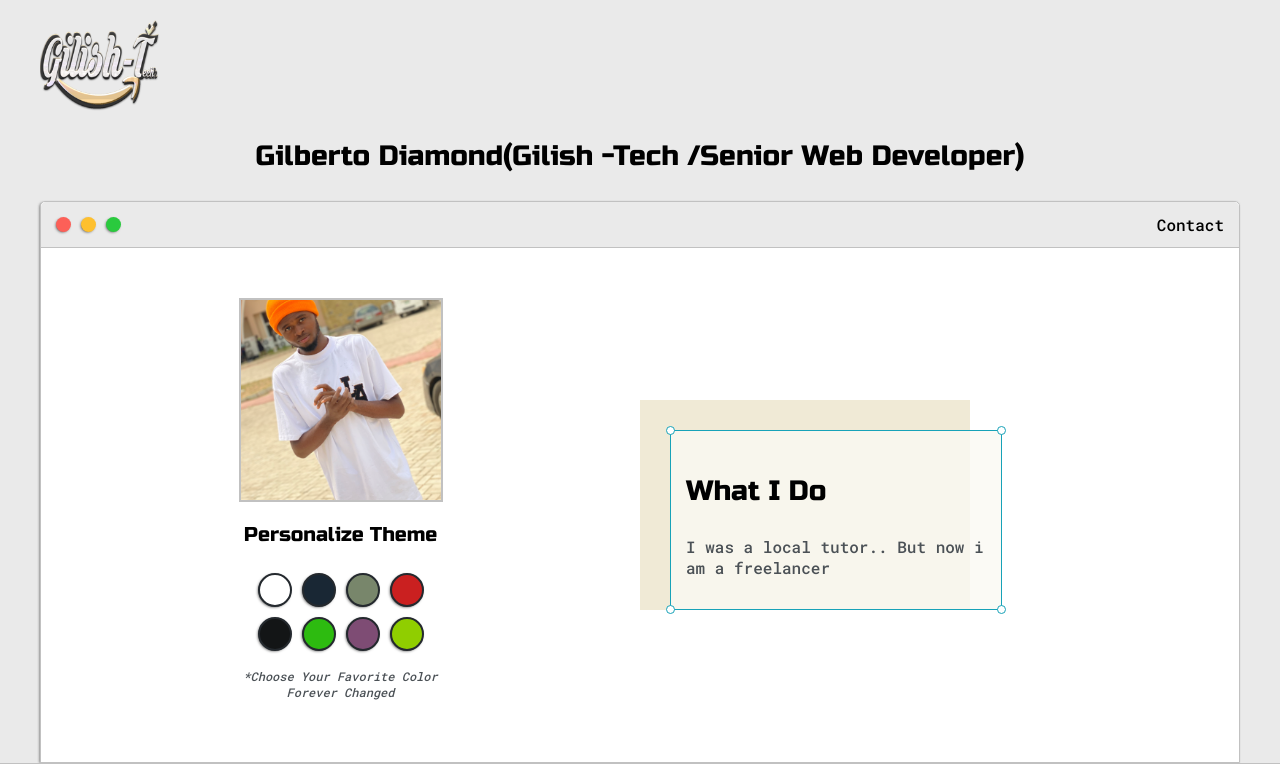
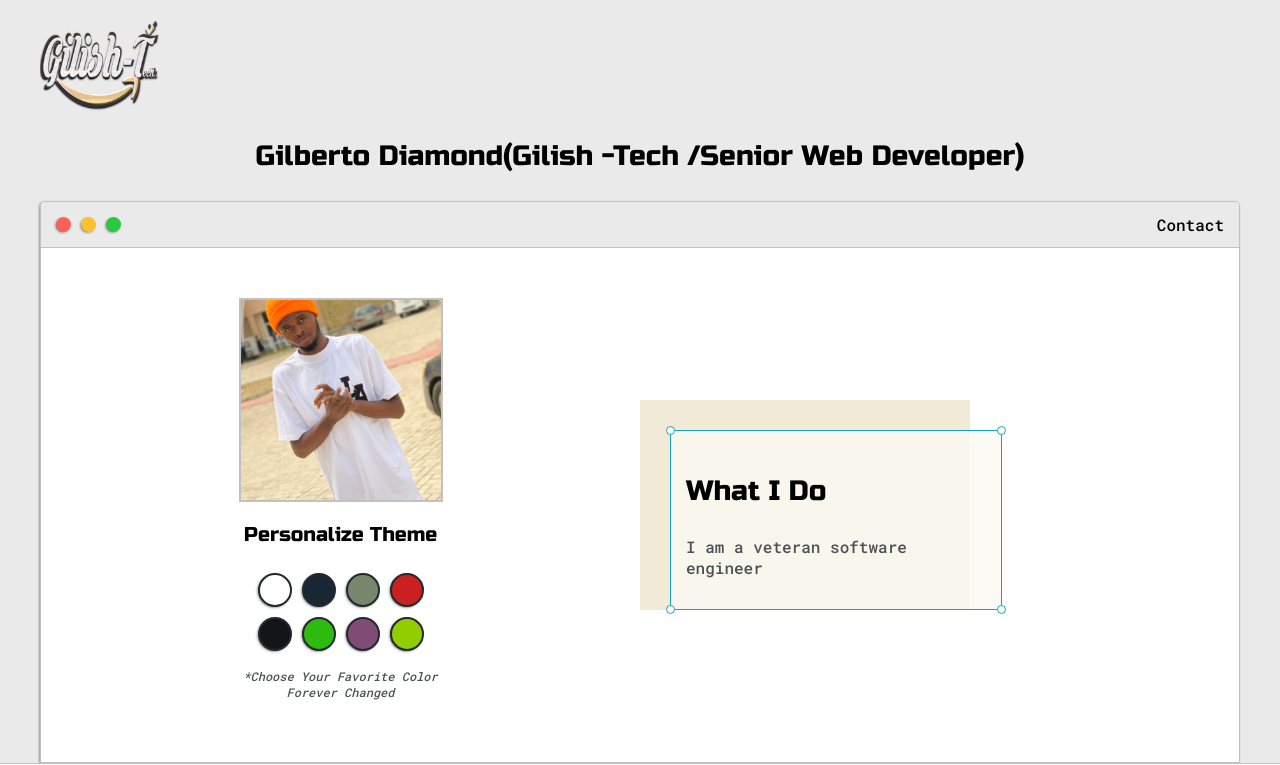
Before and after one commit to gilish-tech/portfolioweb, a Django app: page / in a window 1280 px wide. Shown: the top 765 px of the page. Run offline with Django 4.2, Linux system fonts and the light colour scheme; parts of the project's set-up code (start-up, migrations or seed data) failed here and were passed over.

Commit message:
first commit

```diff
--- a/templates/base.html
+++ b/templates/base.html
@@ -73,7 +73,7 @@
 							<div id="corner-tl" class="corner"></div>
 							<div id="corner-tr" class="corner"></div>
 							<h3>{% block facto %} What I Do {% endblock  %}</h3>
-							<p>{% block fact %} I was a local tutor.. But now i am a freelancer {% endblock %}</p>
+							<p>{% block fact %} I am a veteran software engineer {% endblock %}</p>
 							<div id="corner-br" class="corner"></div>
 							<div id="corner-bl" class="corner"></div>
 						</div>
```
